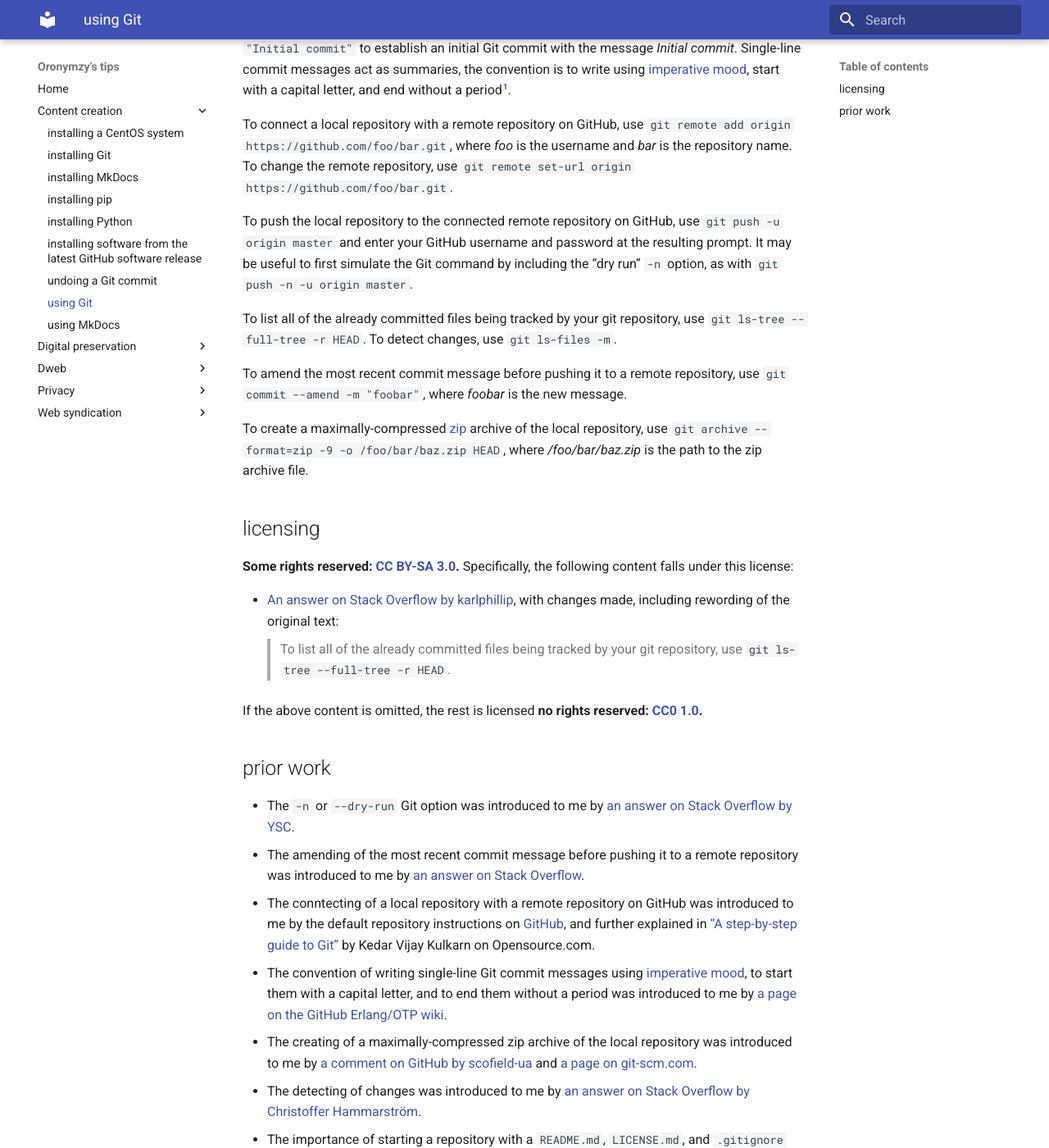
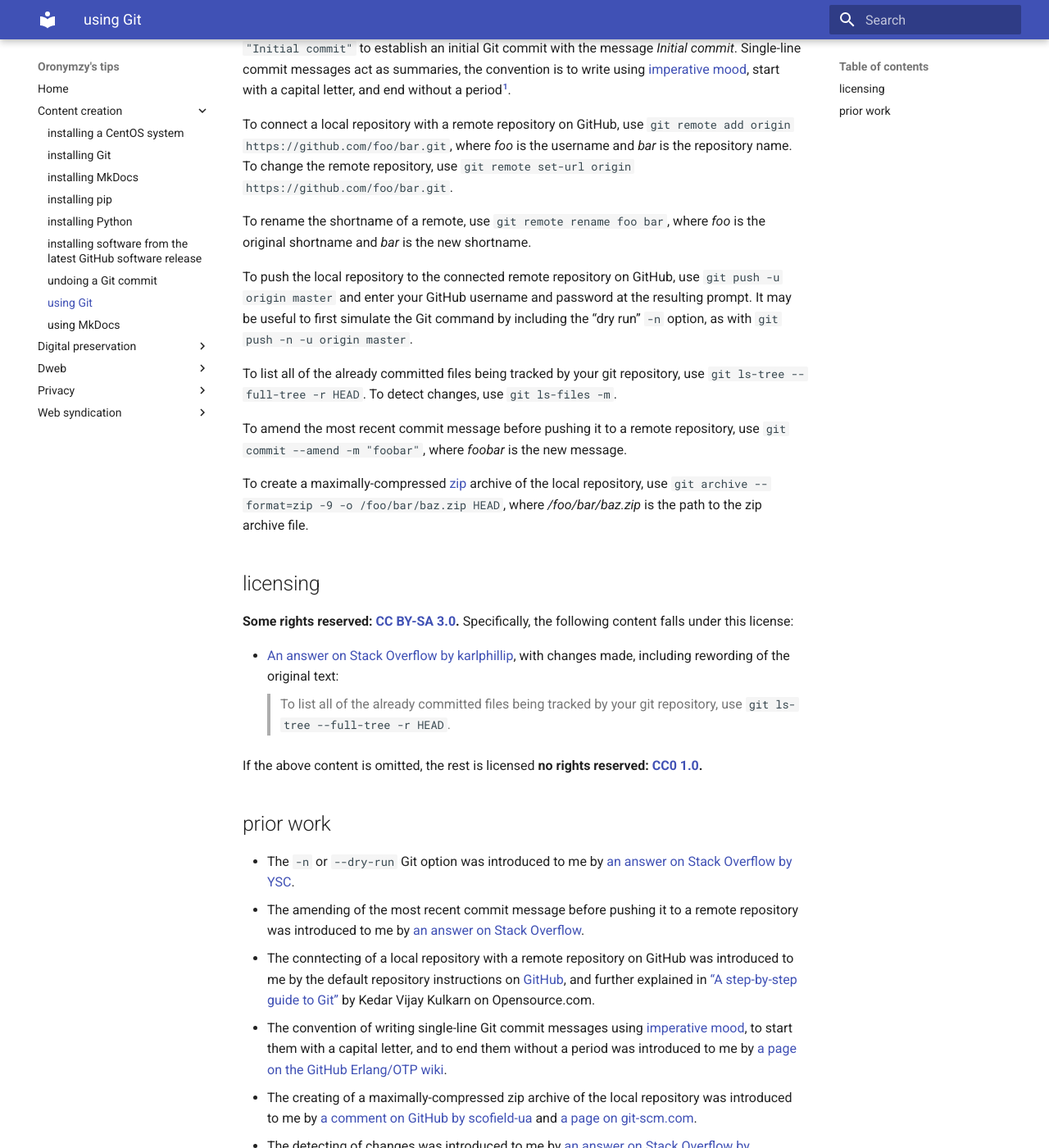
Before and after one commit to oronymzy/tips, an MkDocs documentation site: the page built from docs/usngGit.md, in a window 1280 px wide and 1400 px high, scrolled down 303 px. Shown: the whole window at 82% size. Built offline with MkDocs 1.6.1 and Material for MkDocs 9.7.7, drawn with Linux system fonts in a browser that asks for light colours; some of the changed text lies outside the part shown.

Commit message:
Add renaming the shortname of a remote

```diff
--- a/docs/usngGit.md
+++ b/docs/usngGit.md
@@ -4,6 +4,8 @@
 Create a repository in a local directory, ideally including a `README.md` and a `LICENSE.md` file, and a `.gitignore` file if necessary. Navigate to the repository's directory with `cd`, use `git init` to create an empty Git repository, then use `git add .` to update the index. Use `git commit -m "Initial commit"` to establish an initial Git commit with the message *Initial commit*. Single-line commit messages act as summaries, the convention is to write using [imperative mood](https://en.wikipedia.org/wiki/Imperative_mood), start with a capital letter, and end without a period[^usngGit1].
 
 To connect a local repository with a remote repository on GitHub, use `git remote add origin https://github.com/foo/bar.git`, where *foo* is the username and *bar* is the repository name. To change the remote repository, use `git remote set-url origin https://github.com/foo/bar.git`.
+
+To rename the shortname of a remote, use `git remote rename foo bar`, where *foo* is the original shortname and *bar* is the new shortname.
 
 To push the local repository to the connected remote repository on GitHub, use `git push -u origin master` and enter your GitHub username and password at the resulting prompt. It may be useful to first simulate the Git command by including the “dry run” `-n` option, as with `git push -n -u origin master`.
 
@@ -30,6 +32,7 @@ If the above content is omitted, the rest is licensed **no rights reserved: [CC0
 - The detecting of changes was introduced to me by [an answer on Stack Overflow by Christoffer Hammarström](https://stackoverflow.com/questions/3882838/whats-an-easy-way-to-detect-modified-files-in-a-git-workspace/3882880#3882880).
 - The importance of starting a repository with a `README.md`, `LICENSE.md`, and `.gitignore` file was introduced to me by the default repository instructions on [GitHub](https://github.com/).
 - The listing of files in Git was introduced to me by [an answer on Stack Overflow by karlphillip](https://stackoverflow.com/questions/8533202/list-files-in-local-git-repo/8533413#8533413).
+- The renaming of a shortname of a remote was introduced to me by [a page on git-scm.com](https://git-scm.com/book/en/v2/Git-Basics-Working-with-Remotes#_renaming_and_removing_remotes).
 - The setting of email and user name was introduced to me by [a page on git-scm.com](https://git-scm.com/book/en/v2/Getting-Started-First-Time-Git-Setup#_your_identity).
 
 [^usngGit1]: https://github.com/erlang/otp/wiki/writing-good-commit-messages
```
